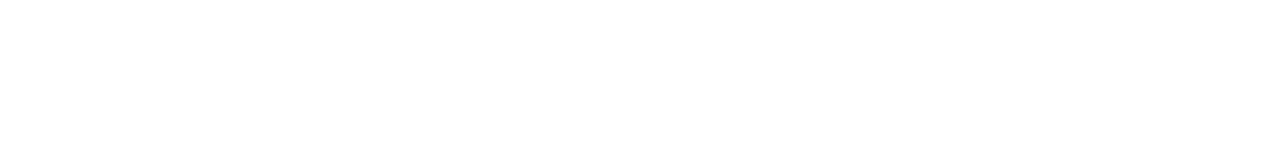
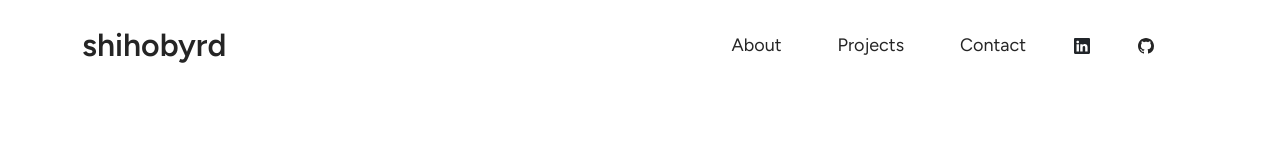
Before and after one commit to shihobyrd/portfolio, a website: page index.html in a window 1280 px wide. Drawn offline with nearby package versions, Linux system fonts and the light colour scheme.

Commit message:
nav section

```diff
--- a/index.html
+++ b/index.html
@@ -5,12 +5,52 @@
     <meta charset="UTF-8">
     <meta name="viewport" content="width=device-width, initial-scale=1.0">
     <title>Shiho Byrd | HTML Email Developer</title>
-    <link rel="stylesheet" href="assets/css/style.css">
     <link href="https://cdn.jsdelivr.net/npm/bootstrap@5.3.2/dist/css/bootstrap.min.css" rel="stylesheet" integrity="sha384-T3c6CoIi6uLrA9TneNEoa7RxnatzjcDSCmG1MXxSR1GAsXEV/Dwwykc2MPK8M2HN"
           crossorigin="anonymous">
+    <link rel="stylesheet" href="https://cdn.jsdelivr.net/npm/bootstrap-icons@1.11.3/font/bootstrap-icons.min.css">
+    <link rel="stylesheet" href="assets/css/style.css">
+    <link rel="preconnect" href="https://fonts.googleapis.com">
+    <link rel="preconnect" href="https://fonts.gstatic.com" crossorigin>
+    <link href="https://fonts.googleapis.com/css2?family=Figtree:wght@300;400;600;700&display=swap" rel="stylesheet">
 </head>
 
 <body>
+    <!-- Navbar -->
+    <nav class="navbar navbar-expand-md bg-white menu">
+        <div class="container">
+            <a class="navbar-brand" href="#">shihobyrd</a>
+            <button class="navbar-toggler" type="button" data-bs-toggle="collapse" data-bs-target="#navbarNav" aria-controls="navbarNav" aria-expanded="false" aria-label="Toggle navigation">
+                <span class="navbar-toggler-icon"></span>
+            </button>
+            <div class="collapse navbar-collapse justify-content-end" id="navbarNav">
+                <ul class="navbar-nav align-items-center">
+                    <li class="nav-item">
+                        <a class="nav-link" href="#">About</a>
+                    </li>
+                    <li class="nav-item">
+                        <a class="nav-link" href="#">Projects</a>
+                    </li>
+                    <li class="nav-item">
+                        <a class="nav-link" href="#">Contact</a>
+                    </li>
+                    <li class="nav-item">
+                        <svg xmlns="http://www.w3.org/2000/svg" width="16" height="16" fill="currentColor" class="bi bi-linkedin" viewBox="0 0 16 16">
+                            <path
+                                  d="M0 1.146C0 .513.526 0 1.175 0h13.65C15.474 0 16 .513 16 1.146v13.708c0 .633-.526 1.146-1.175 1.146H1.175C.526 16 0 15.487 0 14.854zm4.943 12.248V6.169H2.542v7.225zm-1.2-8.212c.837 0 1.358-.554 1.358-1.248-.015-.709-.52-1.248-1.342-1.248S2.4 3.226 2.4 3.934c0 .694.521 1.248 1.327 1.248zm4.908 8.212V9.359c0-.216.016-.432.08-.586.173-.431.568-.878 1.232-.878.869 0 1.216.662 1.216 1.634v3.865h2.401V9.25c0-2.22-1.184-3.252-2.764-3.252-1.274 0-1.845.7-2.165 1.193v.025h-.016l.016-.025V6.169h-2.4c.03.678 0 7.225 0 7.225z" />
+                        </svg>
+                    </li>
+                    <li class="nav-item">
+                        <a class="nav-link" href="#">
+                            <svg xmlns="http://www.w3.org/2000/svg" width="16" height="16" fill="currentColor" class="bi bi-github" viewBox="0 0 16 16">
+                                <path
+                                      d="M8 0C3.58 0 0 3.58 0 8c0 3.54 2.29 6.53 5.47 7.59.4.07.55-.17.55-.38 0-.19-.01-.82-.01-1.49-2.01.37-2.53-.49-2.69-.94-.09-.23-.48-.94-.82-1.13-.28-.15-.68-.52-.01-.53.63-.01 1.08.58 1.23.82.72 1.21 1.87.87 2.33.66.07-.52.28-.87.51-1.07-1.78-.2-3.64-.89-3.64-3.95 0-.87.31-1.59.82-2.15-.08-.2-.36-1.02.08-2.12 0 0 .67-.21 2.2.82.64-.18 1.32-.27 2-.27s1.36.09 2 .27c1.53-1.04 2.2-.82 2.2-.82.44 1.1.16 1.92.08 2.12.51.56.82 1.27.82 2.15 0 3.07-1.87 3.75-3.65 3.95.29.25.54.73.54 1.48 0 1.07-.01 1.93-.01 2.2 0 .21.15.46.55.38A8.01 8.01 0 0 0 16 8c0-4.42-3.58-8-8-8" />
+                            </svg>
+                    </li>
+                </ul>
+            </div>
+        </div>
+    </nav>
+
     <script src="https://cdn.jsdelivr.net/npm/bootstrap@5.3.2/dist/js/bootstrap.min.js" integrity="sha384-BBtl+eGJRgqQAUMxJ7pMwbEyER4l1g+O15P+16Ep7Q9Q+zqX6gSbd85u4mG4QzX+"
             crossorigin="anonymous"></script>
 </body>
--- a/scss/_custom.scss
+++ b/scss/_custom.scss
@@ -1,7 +1,6 @@
 // Theme color
 $blue: #1FADDA;
-$bg-white: #fff;
-$bg-blue: #19353E;
+$dark-blue: #19353E;
 
 // White and gray colors
 $white: #fff;
@@ -10,8 +9,9 @@ $gray-700: #252525;
 $black: #000;
 
 $primary: $blue;
-$light-bg: $bg-white;
-$dark--bg: $bg-dark;
+$secondary: $dark-blue;
+
+$font-family-sans-serif: "Figtree", system-ui, -apple-system, "Segoe UI", Roboto, "Helvetica Neue", "Noto Sans", "Liberation Sans", Arial, sans-serif, "Apple Color Emoji", "Segoe UI Emoji", "Segoe UI Symbol", "Noto Color Emoji";
 
 // Import Bootstrap 5
-@import "../node_modules/bootstrap/scss/bootstrap.scss"
+@import "../node_modules/bootstrap/scss/bootstrap.scss";
--- a/scss/sections/_navbar.scss
+++ b/scss/sections/_navbar.scss
@@ -0,0 +1,25 @@
+@use '../custom' as *;
+
+.navbar {
+    padding: 1rem 0;
+}
+
+.navbar-brand {
+    font-size: 2rem;
+    font-weight: 600;
+    color: $gray-700;
+}
+
+.menu {
+
+    li {
+        padding: 0 1.25rem;
+
+        a {
+            font-size: 1.125rem;
+            color: $gray-700;
+            font-weight: 400;
+        }
+    }
+
+}
```
Also changed, not shown: assets/css/style.css, 1 other file.
